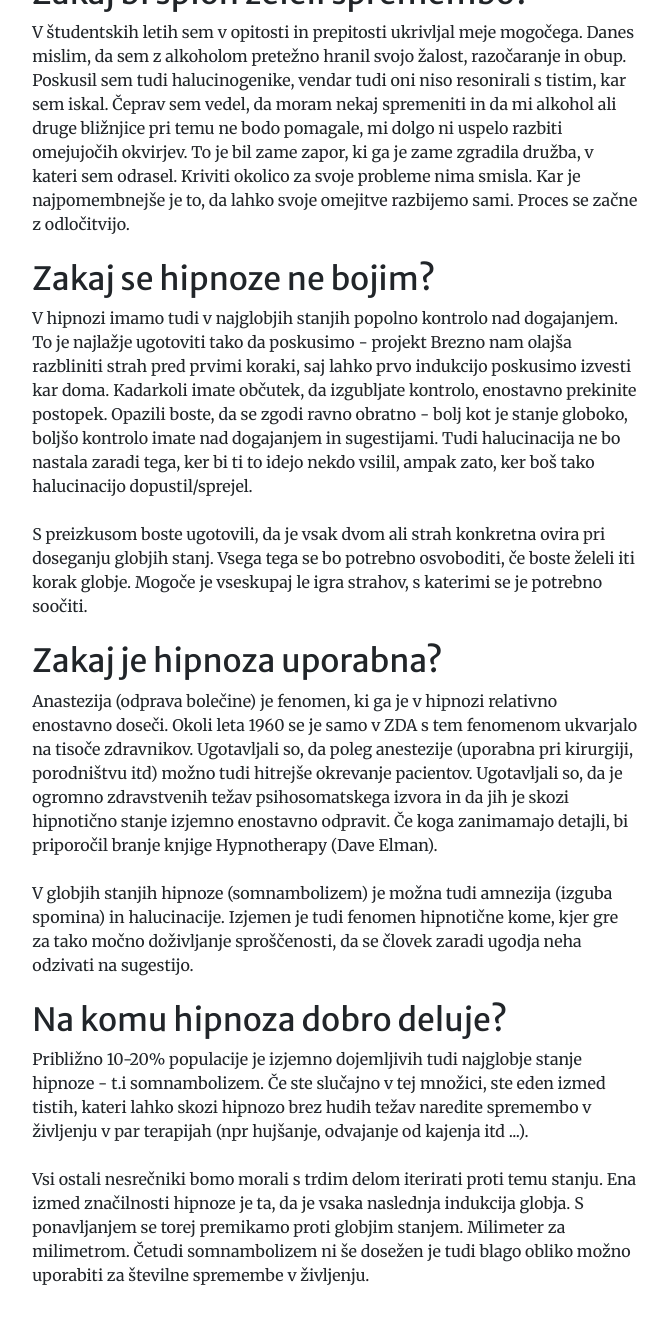
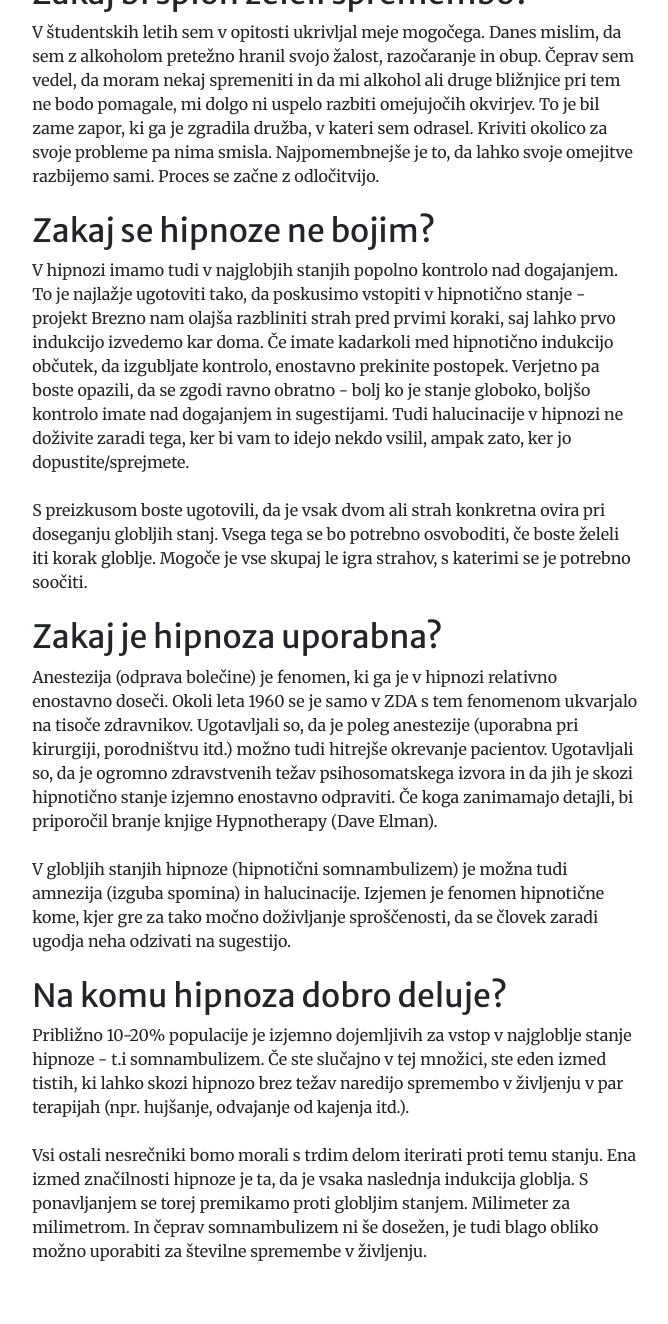
Before and after one commit to knagode/brezno, a Jekyll site: the page built from hipnoza.html, in a window 1280 px wide and 1400 px high, scrolled down 932 px. Shown: the top 1324 px of the window, without its empty margins (305-973 px from the left). Built offline with Jekyll 4.4.1, drawn with Linux system fonts in a browser that asks for light colours; some web fonts are replaced; a script that is not in the unit is left out; comment, search, counter and statistics services are not loaded; some of the changed text lies outside the part shown.

Commit message:
Tina's fixes

```diff
--- a/hipnoza.html
+++ b/hipnoza.html
@@ -24,34 +24,34 @@ background: '/img/bg-about.jpg'
 
                 <em class="quote">
                   <p class="mb-4">
-                    ... po večkratnem poglabljanju hipnoze je bil pred mano test za preverjanja kome mojega sošolca. Sprva sem zaradi smrčanja mislil, da je zaspal, ko pa sem mu dvignil roko v zrak in jo spustil, le ta ni padla v njegovo naročje, temveč nepremično obstala v zraku ... Močno sem ga ščipnil ... Niti trznil ni ...
+                    ... po večkratnem poglabljanju hipnoze je bil pred mano test za preverjanja hipnotične kome mojega sošolca. Sprva sem zaradi smrčanja mislil, da je zaspal; ko pa sem mu dvignil roko v zrak in jo spustil, ta ni padla v njegovo naročje, temveč nepremično obstala v zraku ... Močno sem ga ščipnil ... Niti trznil ni ...
                   </p>
                 </em>
 
                 <p class="mb-4">
-                  Takrat sem bil tako presenečen, da me je po celem telesu oblil "švic". Dojel sem, da lahko ljudem pomagam doseči najgloblja hipnotična stanja. Težko bi ignoriral tak in podobne dogodke v mojemu življenju in če nekaj ne morem ignorirati, je najbolje, da se temu malo bolj posvetim ...
+                  Takrat sem bil tako presenečen, da me je po celem telesu oblil "švic". Dojel sem, da lahko ljudem pomagam doseči najgloblja hipnotična stanja. Težko bi ignoriral tak dogodek. In če nečesa ne morem ignorirati, je najbolje, da se temu bolj posvetim ...
                 </p>
 
                 <h2>Kaj je hipnoza?</h2>
 
                 <p class="mb-4">
-                  Hipnoza je stanje, ki ga tako ali drugače že po naravni poti doživljamo večkrat dnevno. V temu stanju se nam odprejo vrata do neskončne (?) razsežnosti podzavesti, kar lahko uporabimo za raziskovanje svoje preteklosti ali pa za uvajanje sugestij in s tem vplivamo na svojo prihodnost.
+                  Hipnoza je stanje, ki ga tako ali drugače že po naravni poti doživljamo večkrat dnevno. V tem stanju se nam odprejo vrata do neskončne (?) razsežnosti podzavesti, kar lahko uporabimo za raziskovanje svoje preteklosti ali pa za uvajanje sugestij in s tem vplivamo na svojo prihodnost.
                 </p>
 
                 <h2>Zakaj bi sploh želeli spremembo?</h2>
 
                 <p class="mb-4">
-                  V študentskih letih sem v opitosti in prepitosti ukrivljal meje mogočega. Danes mislim, da sem z alkoholom pretežno hranil svojo žalost, razočaranje in obup. Poskusil sem tudi halucinogenike, vendar tudi oni niso resonirali s tistim, kar sem iskal. Čeprav sem vedel, da moram nekaj spremeniti in da mi alkohol ali druge bližnjice pri temu ne bodo pomagale, mi dolgo ni uspelo razbiti omejujočih okvirjev. To je bil zame zapor, ki ga je zame zgradila družba, v kateri sem odrasel. Kriviti okolico za svoje probleme nima smisla. Kar je najpomembnejše je to, da lahko svoje omejitve razbijemo sami. Proces se začne z odločitvijo.
+                  V študentskih letih sem v opitosti ukrivljal meje mogočega. Danes mislim, da sem z alkoholom pretežno hranil svojo žalost, razočaranje in obup. Čeprav sem vedel, da moram nekaj spremeniti in da mi alkohol ali druge bližnjice pri tem ne bodo pomagale, mi dolgo ni uspelo razbiti omejujočih okvirjev. To je bil zame zapor, ki ga je zgradila družba, v kateri sem odrasel. Kriviti okolico za svoje probleme pa nima smisla. Najpomembnejše je to, da lahko svoje omejitve razbijemo sami. Proces se začne z odločitvijo.
                 </p>
 
                 <h2>Zakaj se hipnoze ne bojim?</h2>
 
                 <p class="mb-4">
-                  V hipnozi imamo tudi v najglobjih stanjih popolno kontrolo nad dogajanjem. To je najlažje ugotoviti tako da poskusimo - projekt Brezno nam olajša razbliniti strah pred prvimi koraki, saj lahko prvo indukcijo poskusimo izvesti kar doma. Kadarkoli imate občutek, da izgubljate kontrolo, enostavno prekinite postopek. Opazili boste, da se zgodi ravno obratno - bolj kot je stanje globoko, boljšo kontrolo imate nad dogajanjem in sugestijami. Tudi halucinacija ne bo nastala zaradi tega, ker bi ti to idejo nekdo vsilil, ampak zato, ker boš tako halucinacijo dopustil/sprejel.
+                  V hipnozi imamo tudi v najglobjih stanjih popolno kontrolo nad dogajanjem. To je najlažje ugotoviti tako, da poskusimo vstopiti v hipnotično stanje - projekt Brezno nam olajša razbliniti strah pred prvimi koraki, saj lahko prvo indukcijo izvedemo kar doma. Če imate kadarkoli med hipnotično indukcijo občutek, da izgubljate kontrolo, enostavno prekinite postopek. Verjetno pa boste opazili, da se zgodi ravno obratno - bolj ko je stanje globoko, boljšo kontrolo imate nad dogajanjem in sugestijami. Tudi halucinacije v hipnozi ne doživite zaradi tega, ker bi vam to idejo nekdo vsilil, ampak zato, ker jo dopustite/sprejmete.
                 </p>
 
                 <p class="mb-4">
-                  S preizkusom boste ugotovili, da je vsak dvom ali strah konkretna ovira pri doseganju globjih stanj. Vsega tega se bo potrebno osvoboditi, če boste želeli iti korak globje. Mogoče je vseskupaj le igra strahov, s katerimi se je potrebno soočiti.
+                  S preizkusom boste ugotovili, da je vsak dvom ali strah konkretna ovira pri doseganju globljih stanj. Vsega tega se bo potrebno osvoboditi, če boste želeli iti korak globlje. Mogoče je vse skupaj le igra strahov, s katerimi se je potrebno soočiti.
                 </p>
 
 
@@ -59,21 +59,21 @@ background: '/img/bg-about.jpg'
 
 
                 <p class="mb-4">
-                  Anastezija (odprava bolečine) je fenomen, ki ga je v hipnozi relativno enostavno doseči. Okoli leta 1960 se je samo v ZDA s tem fenomenom ukvarjalo na tisoče zdravnikov. Ugotavljali so, da poleg anestezije (uporabna pri kirurgiji, porodništvu itd) možno tudi hitrejše okrevanje pacientov. Ugotavljali so, da je ogromno zdravstvenih težav psihosomatskega izvora in da jih je skozi hipnotično stanje izjemno enostavno odpravit. Če koga zanimamajo detajli, bi priporočil branje knjige Hypnotherapy (Dave Elman).
+                  Anestezija (odprava bolečine) je fenomen, ki ga je v hipnozi relativno enostavno doseči. Okoli leta 1960 se je samo v ZDA s tem fenomenom ukvarjalo na tisoče zdravnikov. Ugotavljali so, da je poleg anestezije (uporabna pri kirurgiji, porodništvu itd.) možno tudi hitrejše okrevanje pacientov. Ugotavljali so, da je ogromno zdravstvenih težav psihosomatskega izvora in da jih je skozi hipnotično stanje izjemno enostavno odpraviti. Če koga zanimamajo detajli, bi priporočil branje knjige Hypnotherapy (Dave Elman).
                 </p>
 
                 <p class="mb-4">
-                  V globjih stanjih hipnoze (somnambolizem) je možna tudi amnezija (izguba spomina) in halucinacije. Izjemen je tudi fenomen hipnotične kome, kjer gre za tako močno doživljanje sproščenosti, da se človek zaradi ugodja neha odzivati na sugestijo.
+                  V globljih stanjih hipnoze (hipnotični somnambulizem) je možna tudi amnezija (izguba spomina) in halucinacije. Izjemen je fenomen hipnotične kome, kjer gre za tako močno doživljanje sproščenosti, da se človek zaradi ugodja neha odzivati na sugestijo.
                 </p>
 
                 <h2>Na komu hipnoza dobro deluje?</h2>
 
                 <p class="mb-4">
-                  Približno 10-20% populacije je izjemno dojemljivih tudi najglobje stanje hipnoze - t.i somnambolizem. Če ste slučajno v tej množici, ste eden izmed tistih, kateri lahko skozi hipnozo brez hudih težav naredite spremembo v življenju v par terapijah (npr hujšanje, odvajanje od kajenja itd ...).
+                  Približno 10-20% populacije je izjemno dojemljivih za vstop v najgloblje stanje hipnoze - t.i somnambulizem. Če ste slučajno v tej množici, ste eden izmed tistih, ki lahko skozi hipnozo brez težav naredijo spremembo v življenju v par terapijah (npr. hujšanje, odvajanje od kajenja itd.).
                 </p>
 
                 <p class="mb-4">
-                  Vsi ostali nesrečniki bomo morali s trdim delom iterirati proti temu stanju. Ena izmed značilnosti hipnoze je ta, da je vsaka naslednja indukcija globja. S ponavljanjem se torej premikamo proti globjim stanjem. Milimeter za milimetrom. Četudi somnambolizem ni še dosežen je tudi blago obliko možno uporabiti za številne spremembe v življenju.
+                  Vsi ostali nesrečniki bomo morali s trdim delom iterirati proti temu stanju. Ena izmed značilnosti hipnoze je ta, da je vsaka naslednja indukcija globlja. S ponavljanjem se torej premikamo proti globljim stanjem. Milimeter za milimetrom. In čeprav somnambulizem ni še dosežen, je tudi blago obliko možno uporabiti za številne spremembe v življenju.
                 </p>
 
 
```
Also changed, not shown: ekipa.html (+4 -4 lines), index.html (+5 -5 lines), 4 other files.
